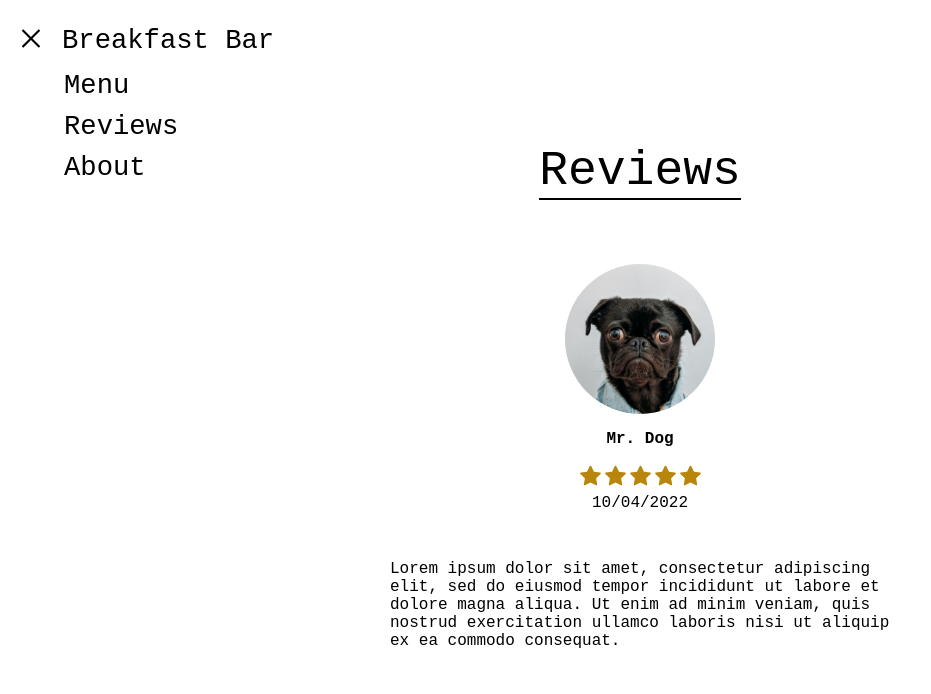
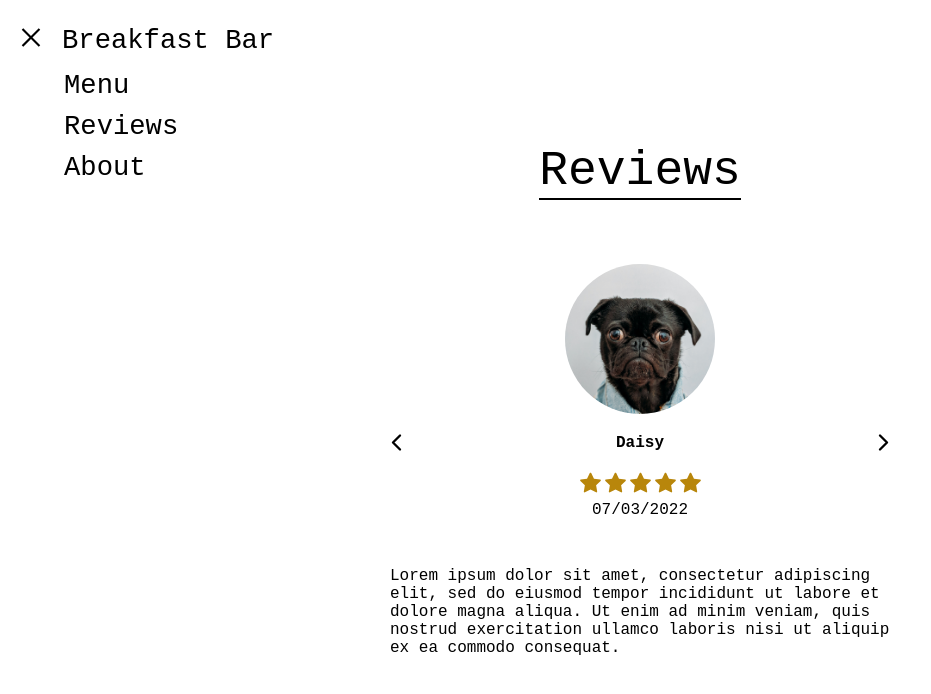
Before and after one commit to rosegolden1677/react-menu-app, a React (Create React App) app: page /reviews in a window 1280 px wide. Shown: the top 694 px of the page, without its empty margins (0-931 px from the left). Built offline with nearby package versions, Linux system fonts and the light colour scheme.

Commit message:
add reviews

```diff
--- a/src/App.css
+++ b/src/App.css
@@ -1,3 +1,4 @@
+/* global styles */
 *,
 ::before,
 ::after {
@@ -6,7 +7,8 @@
   box-sizing: border-box;
 }
 
-body {
+body,
+button {
   font-family: 'Courier New', Courier, monospace;
 }
 
@@ -19,12 +21,28 @@ h6 {
   text-transform: capitalize;
 }
 
-/* h4,
-h5,
-h6 {
-  color: rgb(141, 140, 140);
-} */
+main {
+  /* background-color: lightcoral; */
+  height: auto;
 
+  display: flex;
+  flex-direction: column;
+  justify-content: center;
+  align-items: center;
+}
+
+.title {
+  font-size: 3rem;
+  font-weight: 200;
+
+  margin-top: 5%;
+
+  border-bottom: 2px solid black;
+  margin-bottom: 1rem;
+}
+
+
+/* navigation styles */
 nav {
   /* background-color: lightblue; */
   position: relative;
@@ -75,26 +93,6 @@ a:hover {
   opacity: 0.3;
 }
 
-main {
-  /* background-color: lightcoral; */
-  height: auto;
-
-  display: flex;
-  flex-direction: column;
-  justify-content: center;
-  align-items: center;
-}
-
-.title {
-  font-size: 3rem;
-  font-weight: 200;
-
-  margin-top: 5%;
-
-  border-bottom: 2px solid black;
-  margin-bottom: 1rem;
-}
-
 @media screen and (max-width: 900px) {
   .title {
     margin-top: 15%;
@@ -106,6 +104,7 @@ main {
   border: none;
   font-size: 1.1rem;
   margin-right: 1rem;
+  margin-top: 1rem;
   margin-bottom: 6rem;
   cursor: pointer;
   text-transform: capitalize;
@@ -156,7 +155,14 @@ article {
   filter: brightness(50%);
 } */
 
-.about-content,
+.about-content {
+  margin-top: 5rem;
+
+  /* 0000000000000000000000000000000000000000000000000000000000 */
+  width: 1000px;
+  max-width: 500px;
+}
+
 .review-content {
   margin-top: 3rem;
 
@@ -184,3 +190,23 @@ article {
   width: 25px;
   height: 25px;
 }
+
+.arrow-icon {
+  width: 25px;
+  height: 25px;
+  cursor: pointer;
+}
+
+.review-container {
+  display: flex;
+  justify-content: space-between;
+  align-items: center;
+  width: 40%;
+}
+
+.bg {
+  background-repeat:"no-repeat";
+  background-size:"cover";
+  height:"100vh";
+  width:"auto";
+}
--- a/src/App.js
+++ b/src/App.js
@@ -1,5 +1,5 @@
 import './App.css';
-import { BrowserRouter as Router, Routes, Route, Link } from 'react-router-dom';
+import { BrowserRouter as Router, Routes, Route} from 'react-router-dom';
 import Home from './pages/Home';
 import Menu from './pages/Menu';
 import Reviews from './pages/Reviews';
--- a/src/components/AboutContent.js
+++ b/src/components/AboutContent.js
@@ -11,8 +11,10 @@ const AboutContent = () => {
       aliqua. Ut enim ad minim veniam, quis nostrud exercitation
       ullamco laboris nisi ut aliquip ex ea commodo consequat.
       Duis aute irure dolor in reprehenderit in voluptate velit
-      esse cillum dolore eu fugiat nulla pariatur. Excepteur sint
-      occaecat cupidatat non proident, sunt in culpa qui officia
+      esse cillum dolore eu fugiat nulla pariatur.
+      <br />
+      <br />
+      Excepteur sint occaecat cupidatat non proident, sunt in culpa qui officia
       deserunt mollit anim id est laborum. Lorem ipsum dolor sit
       sed do eiusmod tempor incididunt ut labore et dolore magna
       aliqua. Ut enim ad minim veniam, quis nostrud exercitation
--- a/src/components/ReviewsContent.js
+++ b/src/components/ReviewsContent.js
@@ -1,14 +1,45 @@
-import React from 'react';
+import React, { useState } from 'react';
+import data from '../reviewData';
 import { AiFillStar } from "react-icons/ai";
 import image from "../images/dog1.jpg";
+import { IoChevronBackOutline, IoChevronForwardOutline } from "react-icons/io5";
 
 const ReviewsContent = () => {
+
+  const [reviews, setReviews] = useState(data);
+  const [index, setIndex] = useState(1);
+
+  const numCheck = (num) => {
+    if(num > reviews.length - 1) {
+      return 0;
+    }
+    if(num < 0) {
+      return reviews.length - 1;
+    }
+    return num;
+  }
+
+  const nextReview = () => {
+    setIndex(numCheck(index + 1));
+  }
+
+  const previousReview = () => {
+    setIndex(numCheck(index - 1));
+  }
+
+  const {id, img, name, stars, date, review} = reviews[index];
+
   return (
-    <main>
-      <h3 class="title">Reviews</h3>
+    <main key={id}>
+      <h3 className='title'>Reviews</h3>
 
       <img className='profile-img' src={image} alt="dog" />
-      <h4 className='review-name'>Mr. Dog</h4>
+
+      <div className='review-container'>
+        <IoChevronBackOutline className='arrow-icon' onClick={() => previousReview()} />
+        <h4 className='review-name'>{name}</h4>
+        <IoChevronForwardOutline className='arrow-icon' onClick={() => nextReview()} />
+      </div>
 
       <div className='rating'>
         <AiFillStar className='star-icon' />
@@ -18,13 +49,9 @@ const ReviewsContent = () => {
         <AiFillStar className='star-icon' />
       </div>
 
-      <p>10/04/2022</p>
+      <p>{date}</p>
 
-      <p className='review-content'>Lorem ipsum dolor sit amet, consectetur adipiscing elit,
-        sed do eiusmod tempor incididunt ut labore et dolore magna
-        aliqua. Ut enim ad minim veniam, quis nostrud exercitation
-        ullamco laboris nisi ut aliquip ex ea commodo consequat.
-      </p>
+      <p className='review-content'>{review}</p>
     </main>
   );
 }
--- a/src/pages/Home.js
+++ b/src/pages/Home.js
@@ -5,8 +5,10 @@ import image from '../images/kitchen.jpg';
 const Home = () => {
   return (
     <>
-      <Navbar />
-      {/* <img src={image} alt="kitchen sign" /> */}
+      <body className="bg" style={{ backgroundImage: `url(${image})`, backgroundRepeat:"no-repeat",
+        backgroundSize:"cover", height:"100vh", width:"auto" }}>
+        <Navbar />
+      </body>
     </>
   );
 }
```
